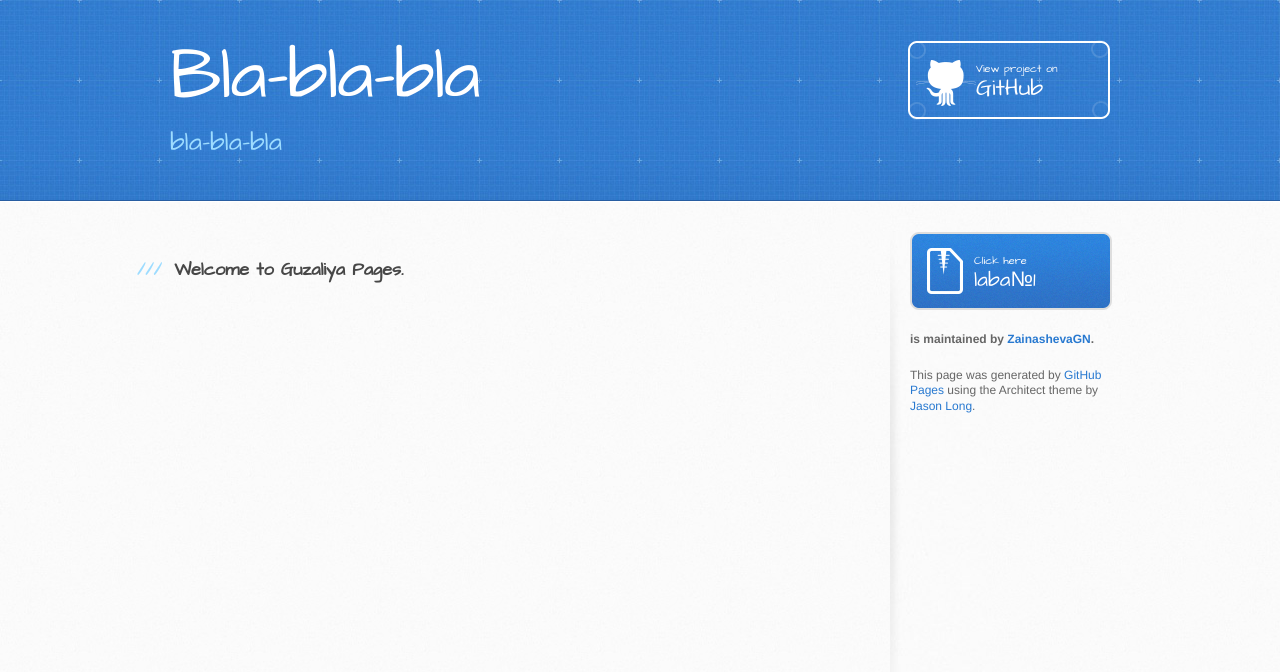
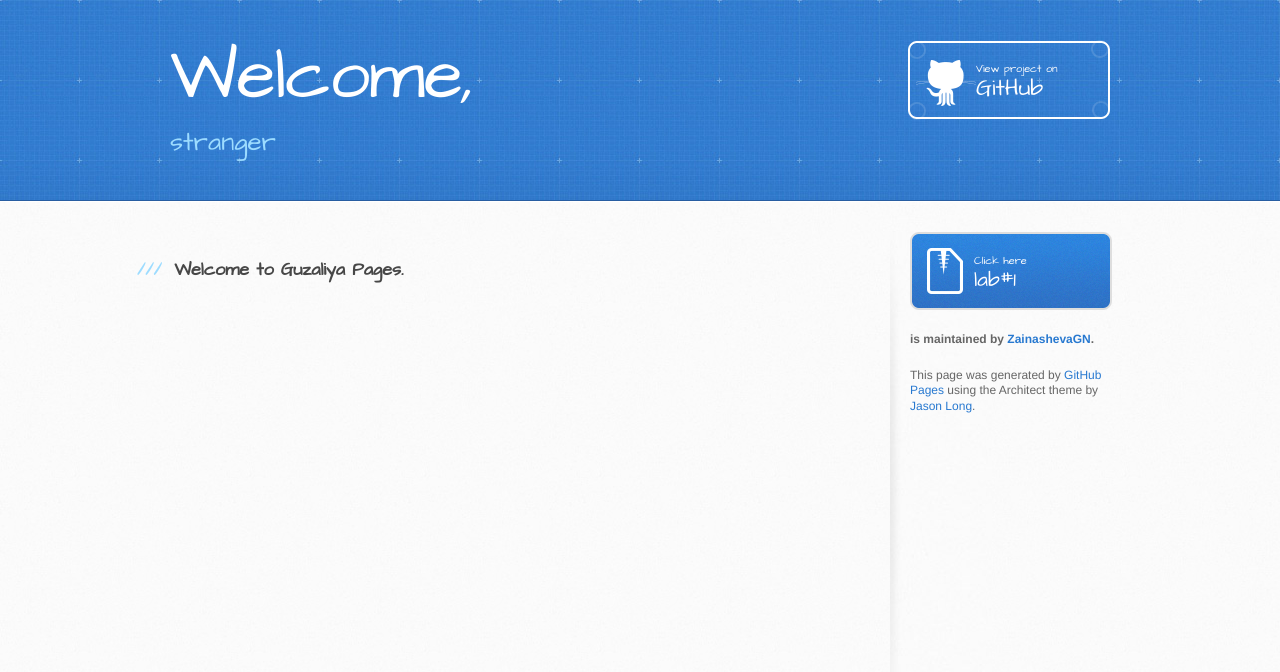
Before and after one commit to ZainashevaGN/bla-bla-bla, a plain HTML site: page index.html in a window 1280 px wide. Drawn offline with Linux system fonts and the light colour scheme.

Commit message:
Update index.html

```diff
--- a/index.html
+++ b/index.html
@@ -13,14 +13,14 @@
     <script src="//html5shiv.googlecode.com/svn/trunk/html5.js"></script>
     <![endif]-->
 
-    <title>Bla-bla-bla by ZainashevaGN</title>
+    <title>Lab by ZainashevaGN</title>
   </head>
 
   <body>
     <header>
       <div class="inner">
-        <h1>Bla-bla-bla</h1>
-        <h2>bla-bla-bla</h2>
+        <h1>Welcome,</h1>
+        <h2>stranger</h2>
         <a href="https://github.com/ZainashevaGN/bla-bla-bla" class="button"><small>View project on</small> GitHub</a>
       </div>
     </header>
@@ -35,7 +35,7 @@
         <aside id="sidebar">
           <a href="http://zainashevagn.github.io/wasd" class="button">
             <small>Click here</small>
-            laba№1
+            lab#1
           </a>
 
 
```
